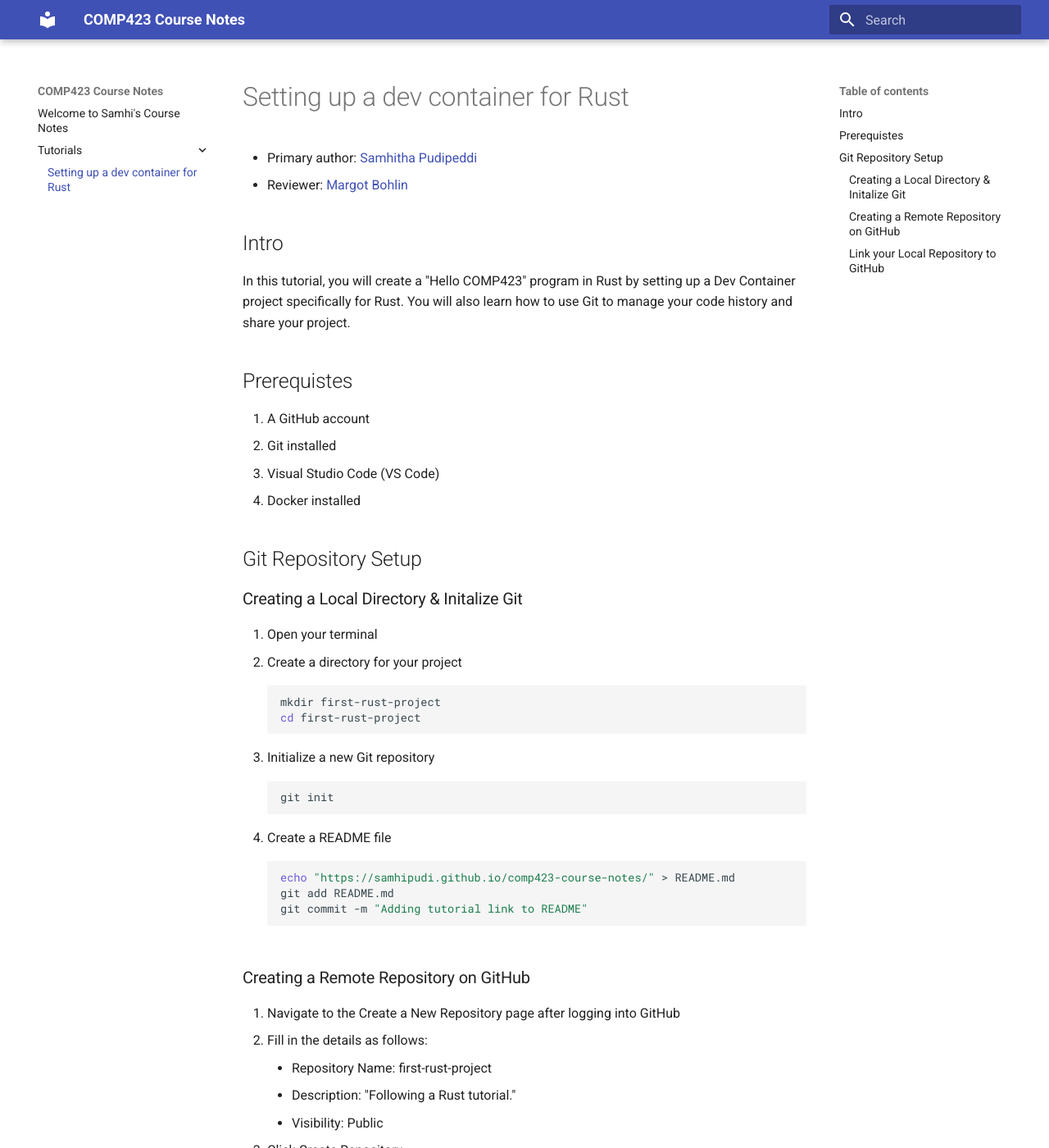
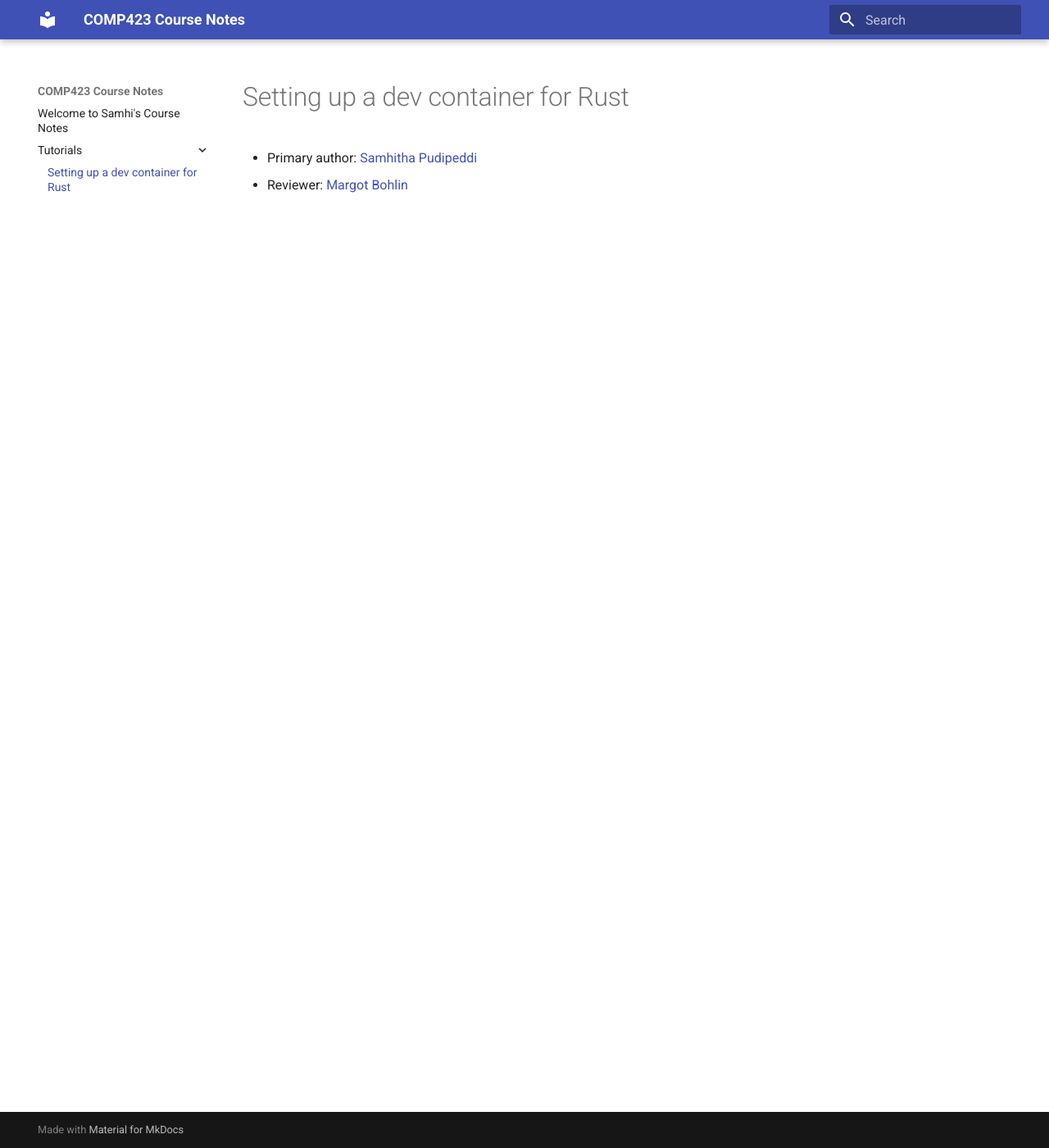
Before and after one commit to samhipudi/comp423-course-notes, an MkDocs documentation site: the page built from docs/tutorials/rust-setup.md, in a window 1280 px wide and 1400 px high. Shown: the whole window at 82% size. Built offline with MkDocs 1.6.1 and Material for MkDocs 9.7.7, drawn with Linux system fonts in a browser that asks for light colours; some of the changed text lies outside the part shown.

Commit message:
fixing tutoral_draft so mkdocs can be merged

````diff
--- a/docs/tutorials/rust-setup.md
+++ b/docs/tutorials/rust-setup.md
@@ -1,56 +1,3 @@
 # Setting up a dev container for Rust
 * Primary author: [Samhitha Pudipeddi](https://github.com/samhipudi)
 * Reviewer: [Margot Bohlin](https://github.com/margotbohlin)
-
-## Intro
-
-In this tutorial, you will create a "Hello COMP423" program in Rust by setting up a Dev Container project specifically for Rust. You will also learn how to use Git to manage your code history and share your project.
-
-## Prerequistes
-
-1. A GitHub account
-2. Git installed
-3. Visual Studio Code (VS Code)
-4. Docker installed
-
-## Git Repository Setup
-
-### Creating a Local Directory & Initalize Git
-
-1. Open your terminal
-2. Create a directory for your project
-``` bash
-mkdir first-rust-project
-cd first-rust-project
-```
-3. Initialize a new Git repository
-``` bash
-git init
-```
-4. Create a README file
-``` bash
-echo "https://samhipudi.github.io/comp423-course-notes/" > README.md
-git add README.md
-git commit -m "Adding tutorial link to README"
-```
-### Creating a Remote Repository on GitHub
-1. Navigate to the Create a New Repository page after logging into GitHub
-2. Fill in the details as follows:
-    * Repository Name: first-rust-project
-    * Description: "Following a Rust tutorial."
-    * Visibility: Public
-4. Click Create Repository
-
-### Link your Local Repository to GitHub
-1. Add the GitHub repository as a remote
-``` bash
-git remote add origin https://github.com/<your-username>/first-rust-project.git
-```
-2. Rename your default branch name to main if it is not main already using the command below
-``` bash
-git branch -M main
-```
-3. Push your local commits to the GitHub repository
-``` bash
-git push --set-upstream origin main
-```
````
